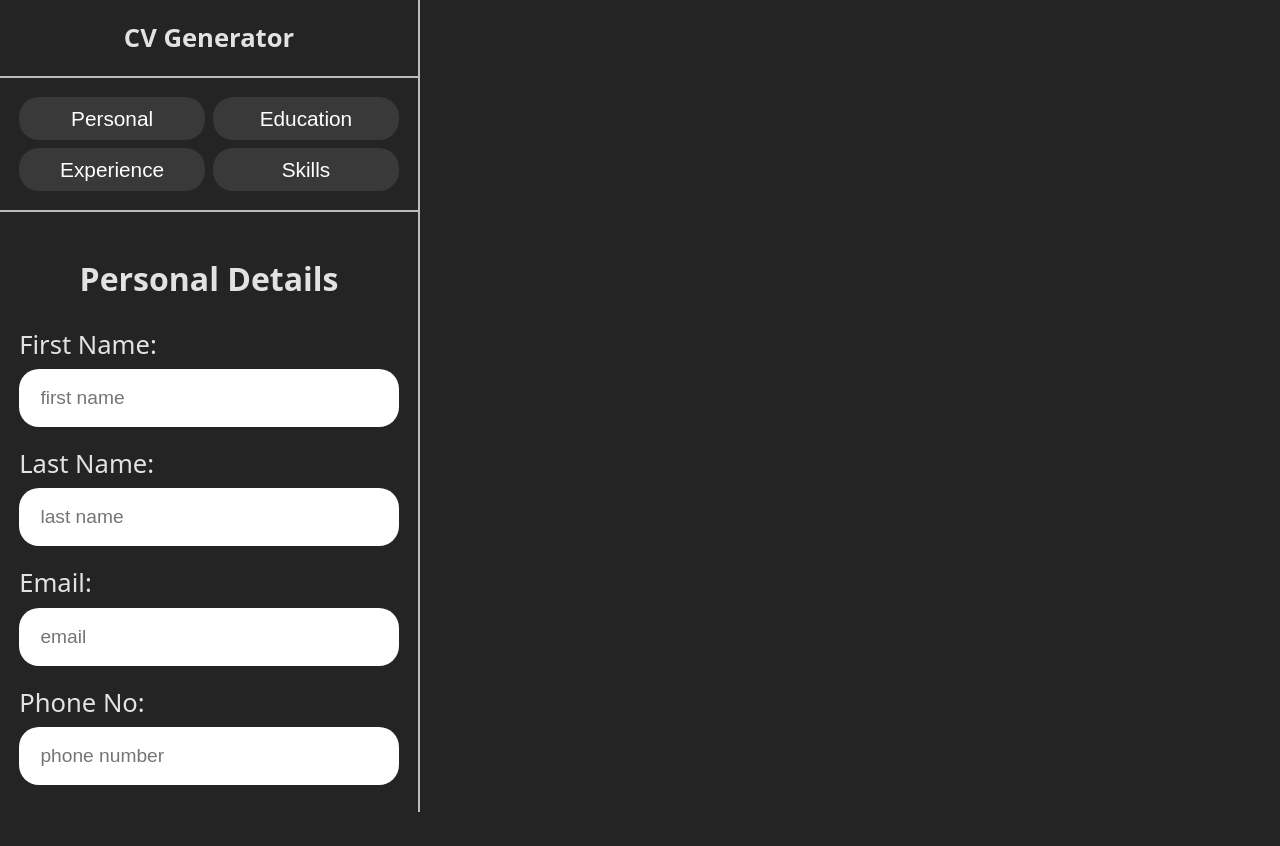
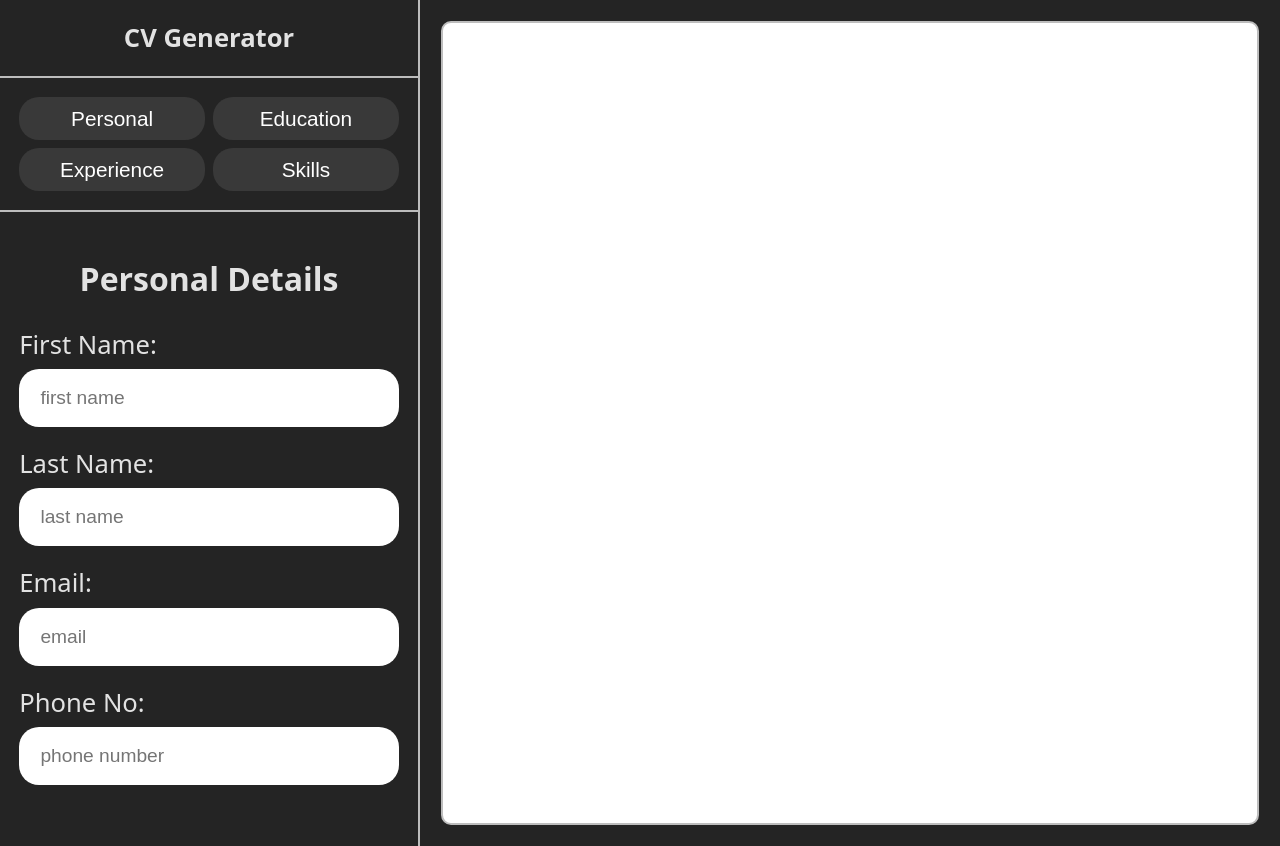
Before and after one commit to Anand-1812/CV-app, a React (Vite) app in the folder cv_app/: page / in a window 1280 px wide. Before the commit the page ends 812 px from the top, so only its background shows below. Built offline with nearby package versions, Linux system fonts and the light colour scheme.

Commit message:
styling the cv

```diff
--- a/cv_app/src/App.css
+++ b/cv_app/src/App.css
@@ -5,6 +5,10 @@
   display: flex;
   flex-wrap: wrap;
   box-sizing: border-box;
+}
+
+br {
+  color: #ffffff;
 }
 
 .aside {
@@ -93,3 +97,38 @@ input {
 input:hover {
   border-color: #919191;
 }
+
+.cv-section {
+  font-size: 1.6rem;
+  padding: 1.3rem;
+  display: flex;
+  flex-direction: column;
+}
+
+.cv {
+  color: black;
+  background-color: white;
+  min-height: 100vh;
+  padding: 0 1.4rem;
+  border: 2px solid #bdbdbd;
+  border-radius: 10px;
+  box-shadow: 0 4 12px rgba(0, 0, 0, 0.25);
+  overflow-y: auto;
+}
+
+.top {
+  display: flex;
+  flex-direction: column;
+}
+
+.top h1 {
+  font-size: 1.2em;
+}
+
+.userDetail {
+  display: flex;
+  justify-content: center;
+  align-items: center;
+  gap: 1.4rem;
+
+}
```
